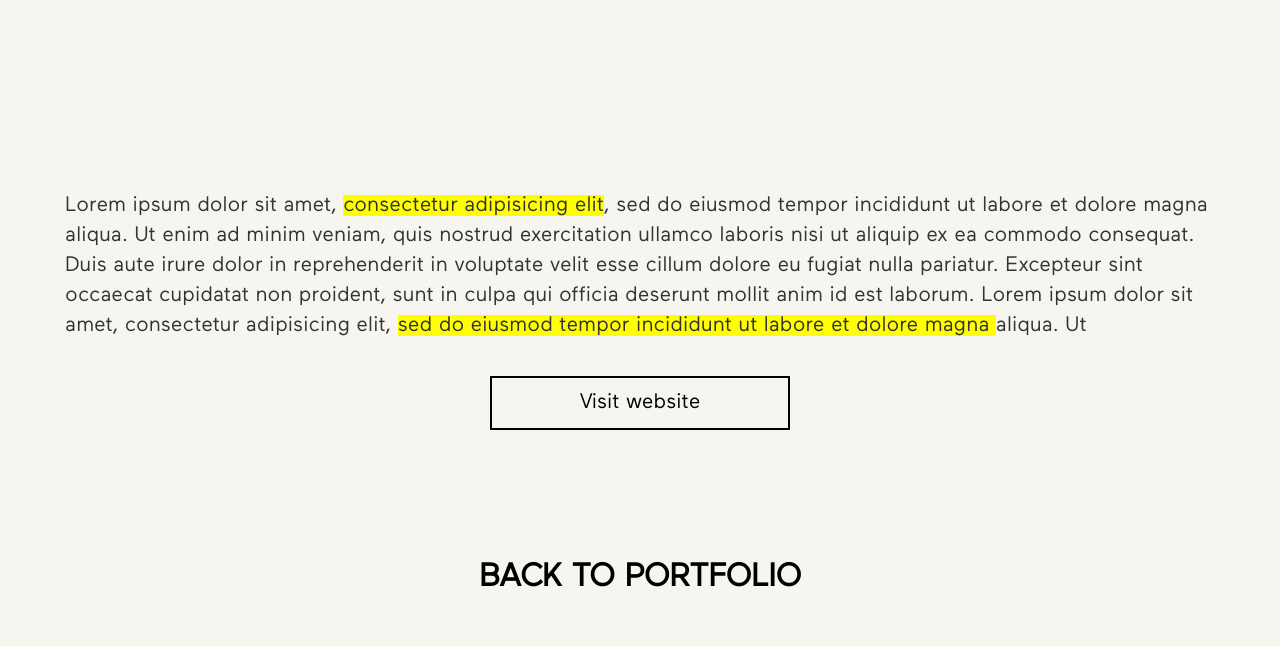
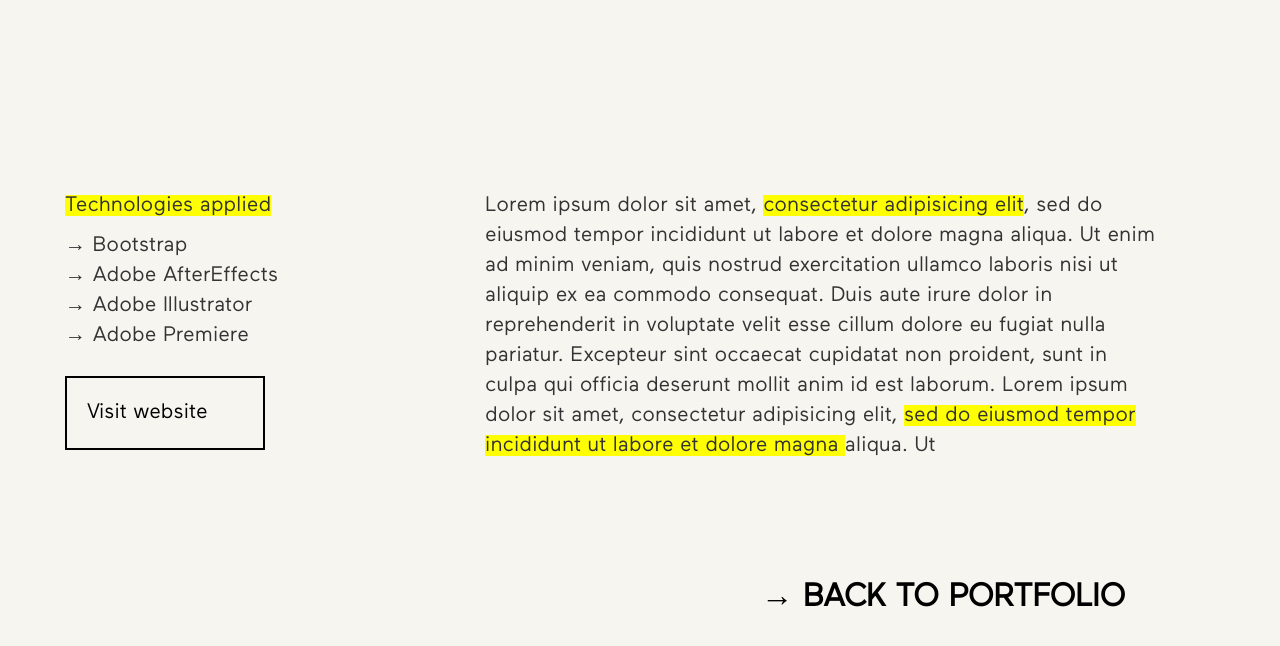
Before and after one commit to filippogianessi/collettivogg-website, a plain HTML site: page salesiani20.html in a window 1280 px wide. Shown: the part 926-1572 px from the top of the page. Drawn offline with Linux system fonts and the light colour scheme; files whose address does not match are found by name; a web font is replaced by a local one.

Commit message:
Updated HTML and CSS

```diff
--- a/css/style-gg.css
+++ b/css/style-gg.css
@@ -65,6 +65,12 @@
   font-size: 21px;
   font-family: 'Maax', sans-serif;
   font-weight: 700;
+}
+
+.text-extra-small-regular {
+  font-size: 16px;
+  font-family: 'Maax', sans-serif;
+  font-weight: 300;
 }
 
 .underlined {
@@ -200,6 +206,10 @@ h1 {
 .category-list {
   display: inline-block;
 }
+
+ul {
+  padding: 0!important;
+}
 .category-badge {
   list-style: none!important;
   float: left;
@@ -270,24 +280,29 @@ a > img:hover {
   }
 
   .button-container {
-    text-align: center;
     margin: 25px 0;
   }
   .link-button {
     border: solid black 2px;
-    width: 300px;
+    width: 200px;
     display: inline-block;
-    padding: 10px;
+    padding: 20px;
     font-family: "Maax", sans-serif;
     font-size: 21px;
     font-weight: 500;
+    -webkit-transition: all 0.5s ease-out;
+    -moz-transition: all 0.5s ease-out;
+    transform: all 0.5s ease-out;
 
   }
   .link-button:hover {
     background-color: black;
     color: white!important;
     cursor: pointer;
-  }
+    -webkit-transition: all 0.5s ease-out;
+    -moz-transition: all 0.5s ease-out;
+    transform: all 0.5s ease-out;
+}
   .link-button > a:hover {
     color: white!important;
   }
--- a/salesiani20.html
+++ b/salesiani20.html
@@ -21,10 +21,11 @@
      <div class="container">
        <div class="row">
          <div class="col-md-6 col-sm-12 col-xs-12 align-left main-margin">
-           <h4>PROJECT:</h4>
+           <h4>PROJECT</h4>
            <h1 style="font-weight: 700;" class="underlined">Contamination Lab <br/> & Salesiani 2.0</h1>
          </div>
          <div class="col-md-5 col-sm-12 col-xs-12 align-left main-margin">
+           <h4>CATEGORIES</h4>
            <ul style="category-list">
              <li class="category-badge">Brand identity</li>
              <li class="category-badge">UX & UI design</li>
@@ -40,24 +41,27 @@
              <div><img src="portfolio/salesiani20/logo-boom.png" alt="" class="carousel"></div>
            </div>
          </div>
-        <div class="row">
-          <div class="col-md-12 col-sm-12 col-xs-12 align-left main-margin text-small-regular">
-           <p>Lorem ipsum dolor sit amet, <span style="background: yellow">consectetur adipisicing elit</span>, sed do eiusmod tempor incididunt ut labore et dolore magna aliqua. Ut enim ad minim veniam, quis nostrud exercitation ullamco laboris nisi ut aliquip ex ea commodo consequat. Duis aute irure dolor in reprehenderit in voluptate velit esse cillum dolore eu fugiat nulla pariatur. Excepteur sint occaecat cupidatat non proident, sunt in culpa qui officia deserunt mollit anim id est laborum.
-Lorem ipsum dolor sit amet, consectetur adipisicing elit, <span style="background: yellow">sed do eiusmod tempor incididunt ut labore et dolore magna </span>aliqua. Ut</p>
-          </div>
-        </div>
-        <div class="row">
-          <div class="col-md-12">
+         <div class="row">
+           <div class="col-md-4 col-sm-4 col-xs-12 align-left main-margin text-small-regular">
+            <p><span style="background: yellow">Technologies applied</span></p>
+            <div class="text-small-regular">→ Bootstrap</div>
+            <div class="text-small-regular">→ Adobe AfterEffects</div>
+            <div class="text-small-regular">→ Adobe Illustrator</div>
+            <div class="text-small-regular">→ Adobe Premiere</div>
             <div class="button-container">
               <div class="link-button">
-                <a href="http://www.salesiani20.it" target="_blank">Visit website</a>
+                <a href="http://www.smallcitybigstories.com" target="_blank">Visit website</a>
               </div>
             </div>
-          </div>
-        </div>
-        <div class="align-center text-small back-to-home-button">
-          <a href="portfolio.html">BACK TO PORTFOLIO</a>
-        </div>
+           </div>
+           <div class="col-md-7 col-sm-7 col-xs-12 align-left main-margin text-small-regular">
+            <p>Lorem ipsum dolor sit amet, <span style="background: yellow">consectetur adipisicing elit</span>, sed do eiusmod tempor incididunt ut labore et dolore magna aliqua. Ut enim ad minim veniam, quis nostrud exercitation ullamco laboris nisi ut aliquip ex ea commodo consequat. Duis aute irure dolor in reprehenderit in voluptate velit esse cillum dolore eu fugiat nulla pariatur. Excepteur sint occaecat cupidatat non proident, sunt in culpa qui officia deserunt mollit anim id est laborum.
+ Lorem ipsum dolor sit amet, consectetur adipisicing elit, <span style="background: yellow">sed do eiusmod tempor incididunt ut labore et dolore magna </span>aliqua. Ut</p>
+           </div>
+         </div>
+         <div class="text-small back-to-home-button" style="float: right;">
+           <a href="portfolio.html">→ BACK TO PORTFOLIO</a>
+         </div>
        </div>
 
      </div>
```
Also changed, not shown: scbs.html (+17 -9 lines).
